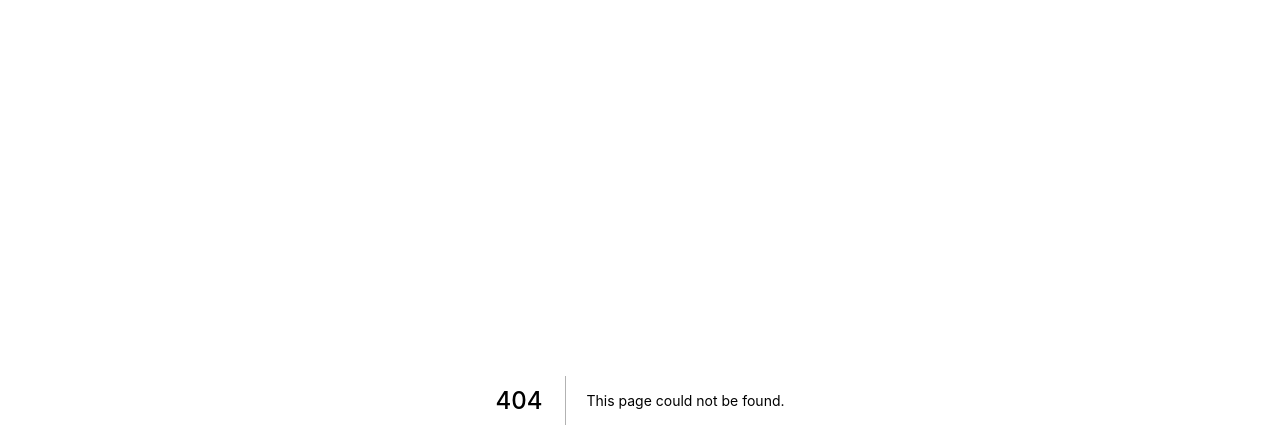
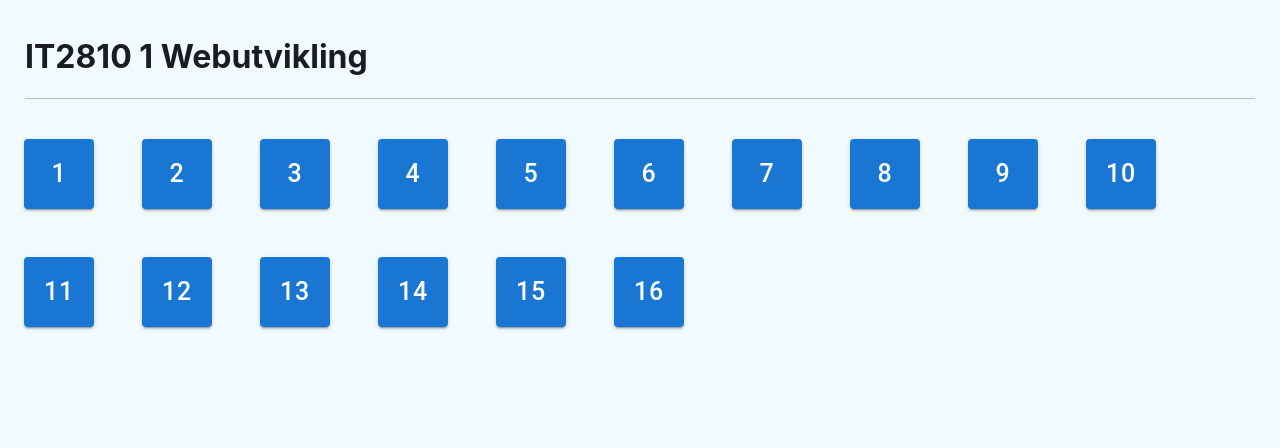
Before and after one commit to amalieeh/assessment-support, a Next.js app: page /task in a window 1280 px wide. Before the commit this address had no page. Shown: the top 448 px of the page. Built offline with nearby package versions, Linux system fonts and the light colour scheme.

Commit message:
create task page and task buttons

```diff
--- a/components/pointsbox.tsx
+++ b/components/pointsbox.tsx
@@ -17,6 +17,7 @@ const Pointsbox: React.FC<Pointsboxprop> = (props: Pointsboxprop) => {
   }
 
 
+
   return (
       <div>
         <Select
--- /dev/null
+++ b/pages/task.tsx
@@ -0,0 +1,26 @@
+import { NextPage } from 'next'
+import styles from '../styles/assessment.module.css'
+import data from '../data/IT2810Høst2018.json'
+import Header from "../components/header";
+import {Button} from "@mui/material";
+
+const Approval: NextPage = () => {
+
+    const totalTasks: number = data.ext_inspera_candidates[0].result.ext_inspera_questions.length;
+    const taskNumbers: number[] = Array.from(Array(totalTasks).keys())
+
+
+
+  return (
+    <div className={styles.container}>
+        <Header data={data}/>
+      <main>
+          {taskNumbers.map(
+              (taskNum: number ) => <Button key={taskNum+1} variant="contained" sx={{width: 70, height: 70, fontSize: 25, margin: 3}}> {taskNum+1} </Button>
+        )}
+      </main>
+    </div>
+  )
+};
+
+export default Approval
```
